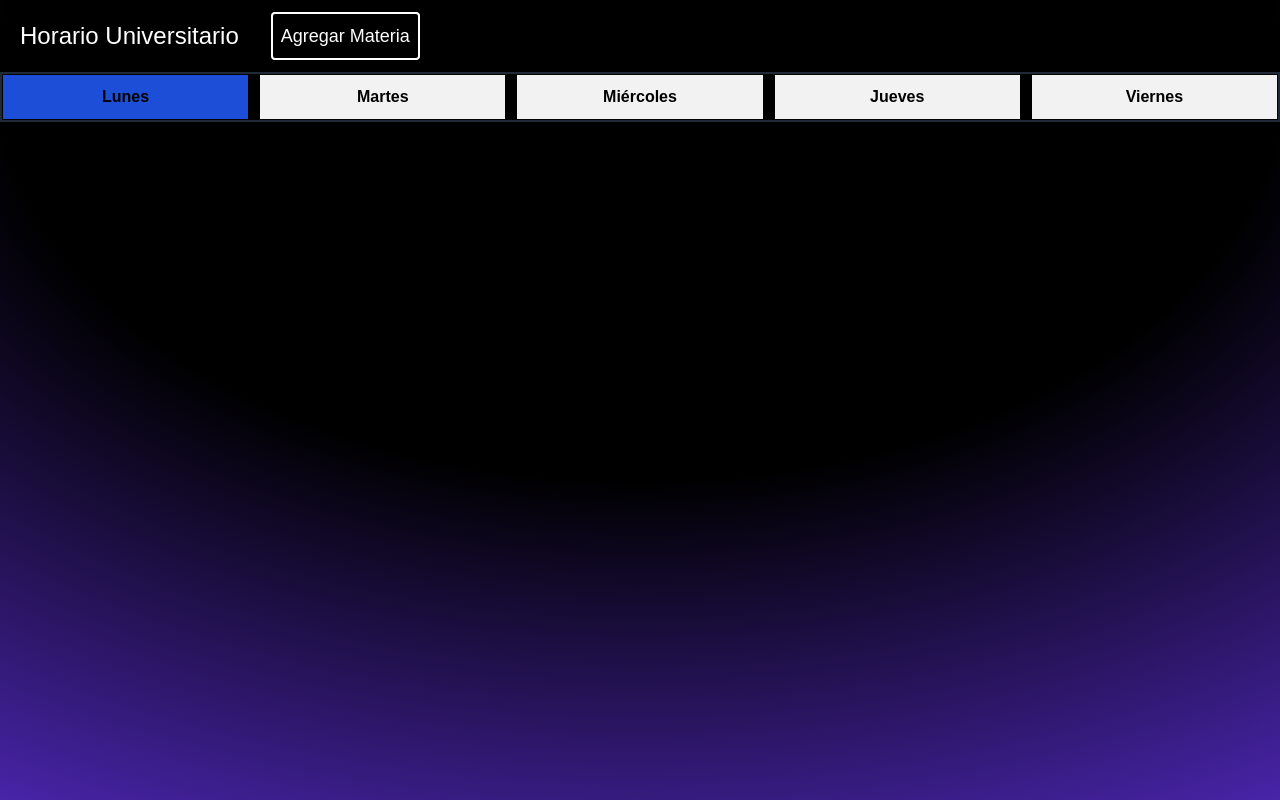
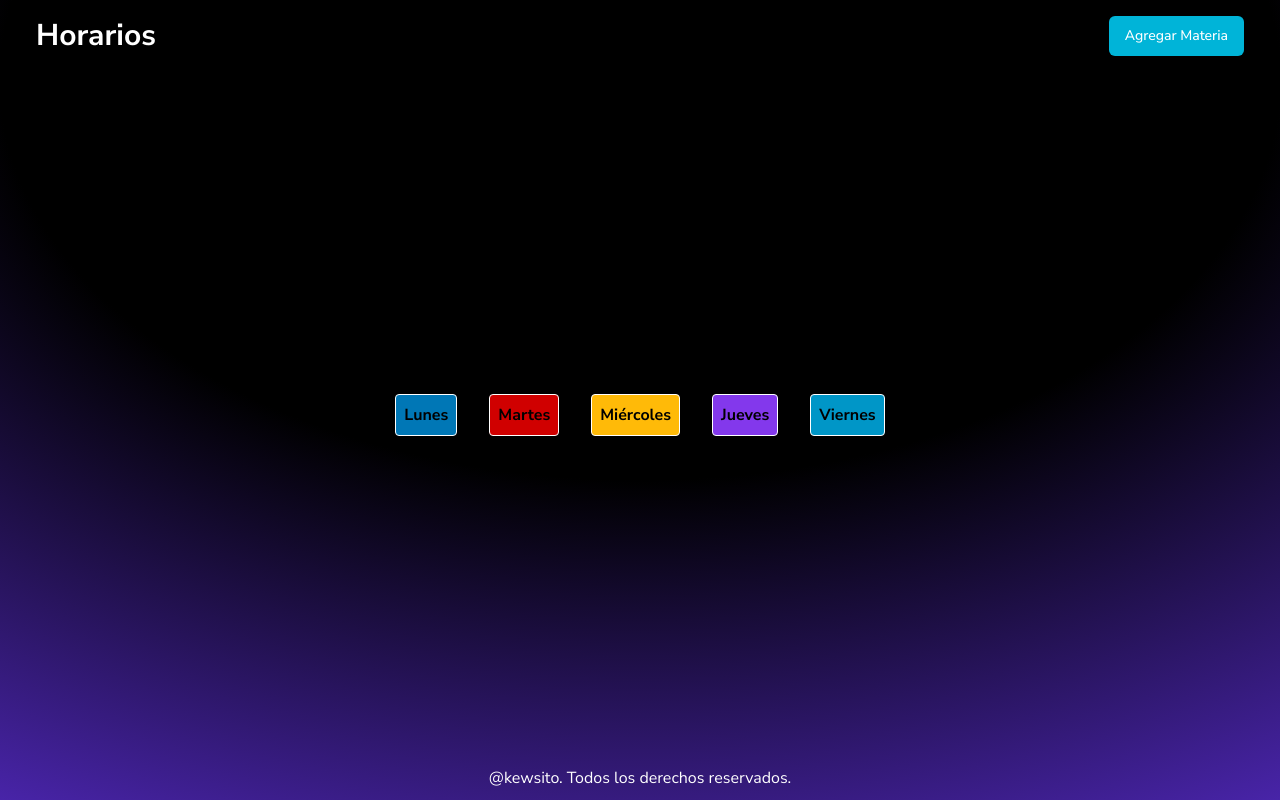
Before and after one commit to Kewsito/ScheduleGenerator, a plain HTML site: page index.html in a window 1280 px wide. Drawn offline with nearby package versions, Linux system fonts and the light colour scheme.

Commit message:
Se estilizo la pagina"

```diff
--- a/index.html
+++ b/index.html
@@ -1,42 +1,44 @@
 <!DOCTYPE html>
 <html lang="es">
 <head>
-    <meta charset="UTF-8">
-    <meta name="viewport" content="width=device-width, initial-scale=1.0">
+    <meta charset="UTF-8" />
+    <meta name="viewport" content="width=device-width, initial-scale=1.0" />
     <script src="https://cdn.tailwindcss.com"></script>
-    <link rel="stylesheet" href="/styles.css">
-    <title>Agenda Universitaria</title>
+    <link rel="stylesheet" href="/styles.css" />
+
+
+    <title>Agenda Horaria</title>
 </head>
-<body>
-    <div class="flex flex-row">
-        <h1 class="text-left text-white m-5 text-2xl">Horario Universitario</h1>
-        <button class="rounded text-white border-white border-2 p-2 cursor:pointer hover:bg-gray-700 m-3 flex text-center text-lg" onclick="agregarMateria()">Agregar Materia</button>
+<body >
+    <div class="absolute inset-0 -z-10 h-full w-full items-center px-5 [background:radial-gradient(125%_125%_at_50%_10%,#000_40%,#63e_100%)]">
+        <header class="flex justify-between items-center p-4">
+            <h1 class="text-white text-3xl font-bold">
+                Horarios
+            </h1>
+            <button onclick="agregarMateria()" class="inline-flex items-center hover:text-black hover:animate-bounce justify-center whitespace-nowrap rounded-md text-sm font-medium ring-offset-background transition-colors focus-visible:outline-none focus-visible:ring-2 focus-visible:ring-ring focus-visible:ring-offset-2 disabled:pointer-events-none disabled:opacity-50 hover:bg-primary/90 h-10 px-4 py-2 bg-[#00B4D8] text-white">
+                Agregar Materia
+            </button>
+        </header>
+        <main class="flex justify-center items-center h-[calc(90vh-34px)] text-black">
+            <div class="flex flex-col md:flex-row md:space-x-8 font-bold">
+                <div class="bg-[#0077B6] border border-white w-full md:w-auto mb-2 md:mb-0 p-2 rounded" id="lunes">Lunes</div>
+                <div class="bg-[#D00000] border border-white w-full md:w-auto mb-2 md:mb-0 p-2 rounded" id="martes">Martes</div>
+                <div class="bg-[#FFBA08] border border-white w-full md:w-auto mb-2 md:mb-0 p-2 rounded" id="miercoles">Miércoles</div>
+                <div class="bg-[#8338EC] border border-white w-full md:w-auto mb-2 md:mb-0 p-2 rounded" id="jueves">Jueves</div>
+                <div class="bg-[#0096C7] border border-white w-full md:w-auto p-2 rounded" id="viernes">Viernes</div>
+            </div>
+        </main>
+
+        <footer class="bottom-0 w-full text-center p-2">
+            <div >
+                <span class="text-white"> <a href="http://kewsito.github.io" class="hover:underline" target="_blank">@kewsito.</a>
+                    Todos los derechos reservados.
+                </span>
+            </div>
+        </footer>
     </div>
-    <div id="horario" class="border-gray-800 border-2 w-full h-auto ">
-        <div id="lunes" class="dia bg-blue-700">
-            <h2>Lunes</h2>
-            <!-- Aquí se insertarán las materias del lunes -->
-        </div>
-        <div id="martes" class="dia">
-            <h2>Martes</h2>
-            <!-- Aquí se insertarán las materias del martes -->
-        </div>
-        <div id="miercoles" class="dia">
-            <h2>Miércoles</h2>
-            <!-- Aquí se insertarán las materias del miércoles -->
-        </div>
-        <div id="jueves" class="dia">
-            <h2>Jueves</h2>
-            <!-- Aquí se insertarán las materias del jueves -->
-        </div>
-        <div id="viernes" class="dia">
-            <h2>Viernes</h2>
-            <!-- Aquí se insertarán las materias del viernes -->
-        </div>
-    </div>
+    <!-- ========== Start SCRIPTS ========== -->
     <script src="/script.js"></script>
+    <!-- ========== End SCRIPTS ========== -->
+
 </body>
-</html>
-<!-- ========== Start Section ========== -->
-<div class="absolute inset-0 -z-10 h-full w-full items-center px-5 py-24 [background:radial-gradient(125%_125%_at_50%_10%,#000_40%,#63e_100%)]"></div>
-<!-- ========== End Section ========== -->
--- a/script.js
+++ b/script.js
@@ -1,3 +1,4 @@
+console.log('Hola, mundo!');
 var coloresMaterias = {};
 function agregarMateria() {
     var dia = prompt("Ingrese el día de la semana (ej. lunes)").toLowerCase();
@@ -10,7 +11,6 @@ function agregarMateria() {
         var colorAleatorio = '#' + Math.floor(Math.random()*16777215).toString(16);
         coloresMaterias[materia] = colorAleatorio;
     }
-
     var materiaDiv = document.createElement('div');
     materiaDiv.classList.add('materia');
     materiaDiv.style.backgroundColor = coloresMaterias[materia]; // Asignar el color de fondo
--- a/styles.css
+++ b/styles.css
@@ -1,5 +1,11 @@
-body {
-    font-family: Arial, sans-serif;
+@import url('https://fonts.googleapis.com/css2?family=Nunito+Sans:ital,opsz,wght@0,6..12,200..1000;1,6..12,200..1000&display=swap');
+
+* {
+    margin: 0;
+    padding: 0;
+    box-sizing: border-box;
+    font-family: 'Nunito Sans', sans-serif;
+
 }
 
 #horario {
```
